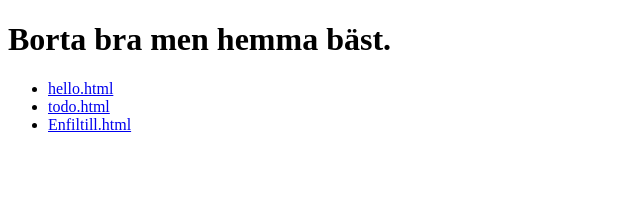
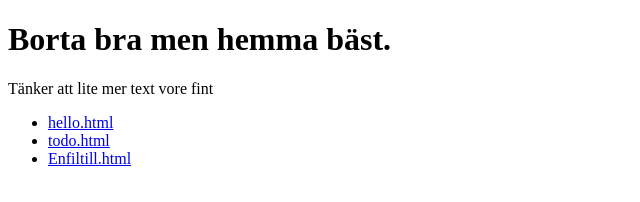
Before and after one commit to mattza01/MattiTestPythonLexiconOkt22, a plain HTML site: page huvudfil.html in a window 1280 px wide. Shown: the whole page, without its empty margins (0-640 px from the left). Drawn offline with Linux system fonts and the light colour scheme.

Commit message:
Update huvudfil.html

```diff
--- a/huvudfil.html
+++ b/huvudfil.html
@@ -11,6 +11,7 @@
     <body>
         <!-- Block elements -->
         <h1>Borta bra men hemma bäst.</h1>
+	    <p>Tänker att lite mer text vore fint</p>
 		<ul>
 			<li><a href="hello.html">hello.html</a></li>
 			<li><a href="todo.html">todo.html</a></li>
```
